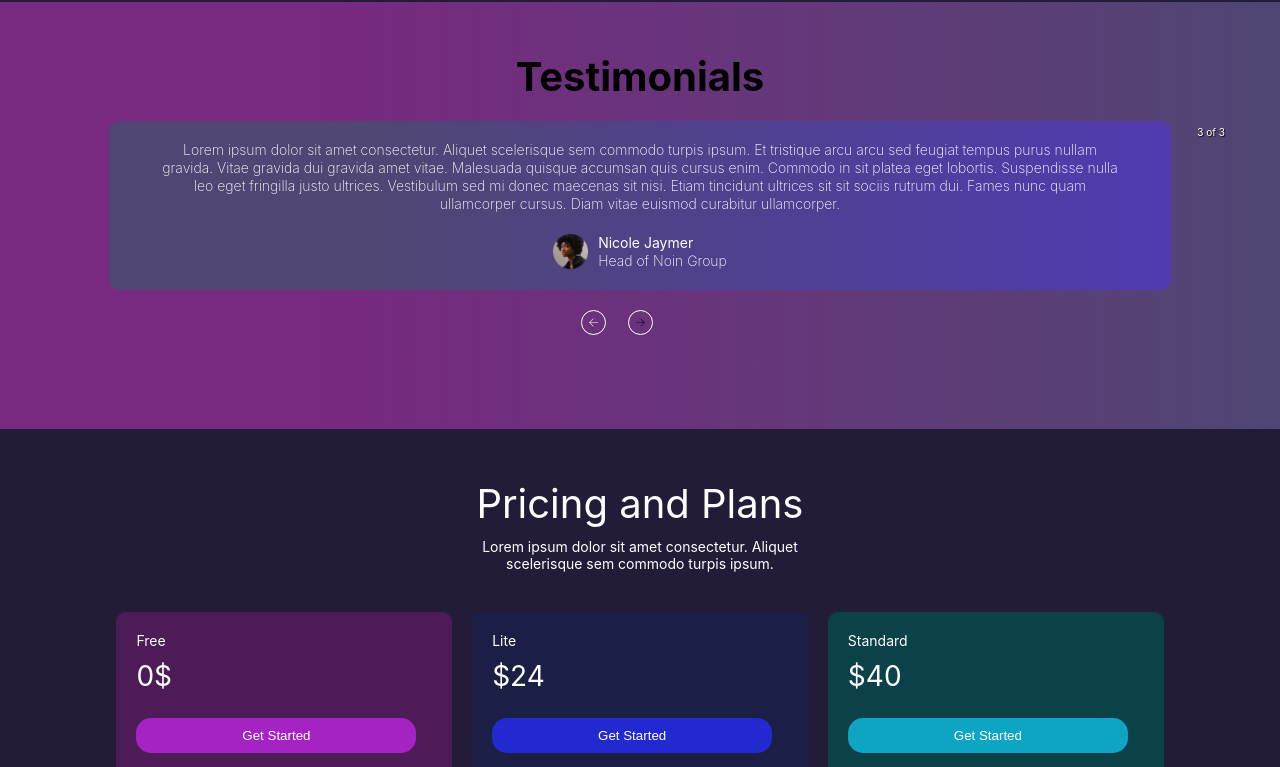
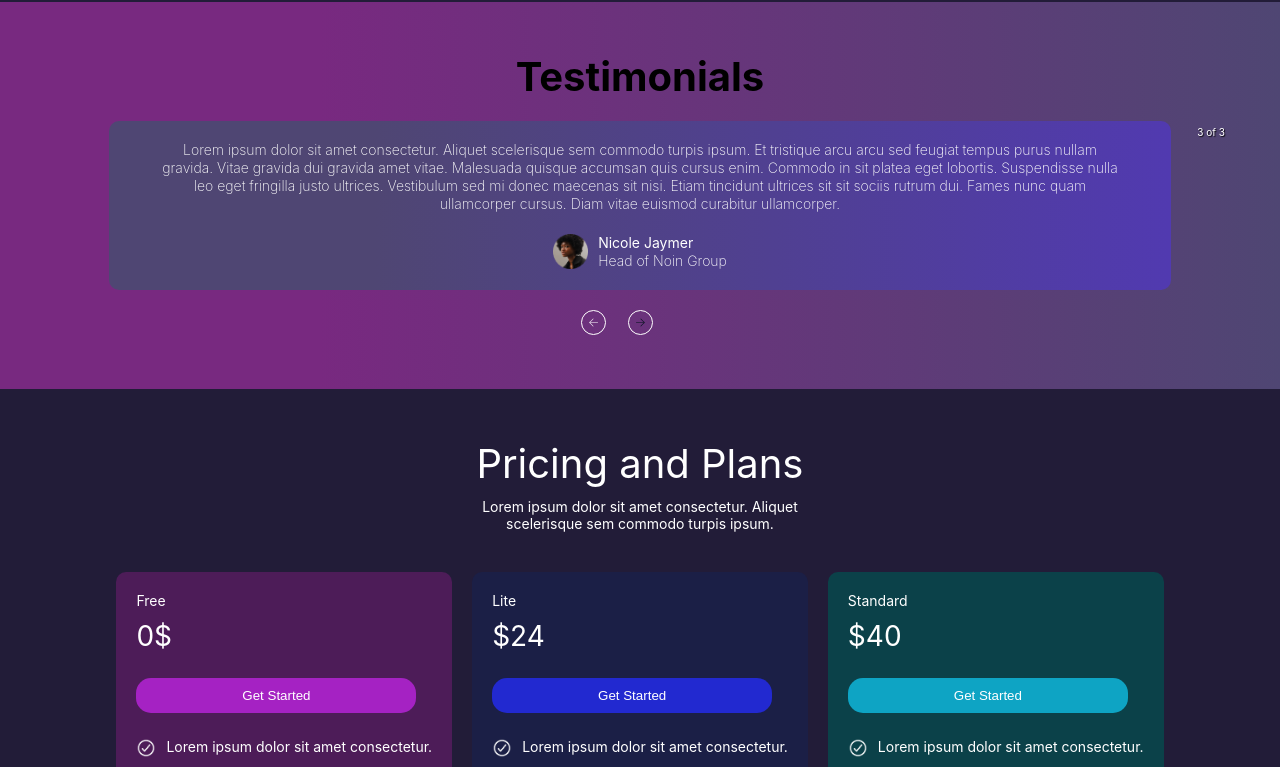
Before and after one commit to Bentike/Neptis, a React (Create React App) app: page / in a window 1280 px wide. Shown: the part 1667-2434 px from the top of the page. Built offline with nearby package versions, Linux system fonts and the light colour scheme.

Commit message:
passed showThums prop to carousel

```diff
--- a/src/Components/Testimonial.js
+++ b/src/Components/Testimonial.js
@@ -13,7 +13,8 @@ const Testimonial = () => {
         showIndicators={false}
         showArrows={true}
         autoPlay={true}
-        interval="1000"
+        interval="2000"
+        showThumbs={false}
         renderArrowPrev={(clickHandler, hasPrev) => {
           return (
             <div
```
